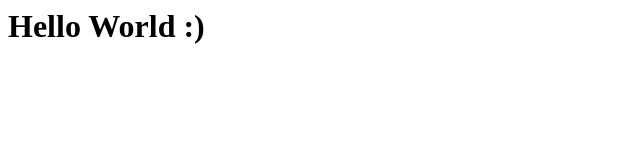
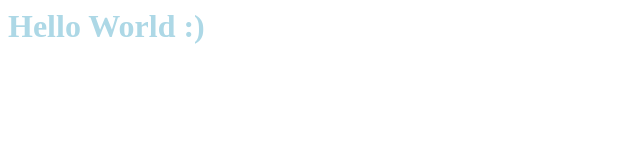
Before and after one commit to razzius/robotics-demo-website, a plain HTML site: page index.html in a window 1280 px wide. Shown: the whole page, without its empty margins (0-640 px from the left). Drawn offline with Linux system fonts and the light colour scheme.

Commit message:
Update text color to light blue
I thought that the fun light blue color would entice more students to join our great organization and help our towards our Q3 goal of word domination.

```diff
--- a/index.html
+++ b/index.html
@@ -1 +1,6 @@
+<style>
+    body {
+        color: lightblue;
+    }
+</style>
 <h1>Hello World :)</h1>
```
